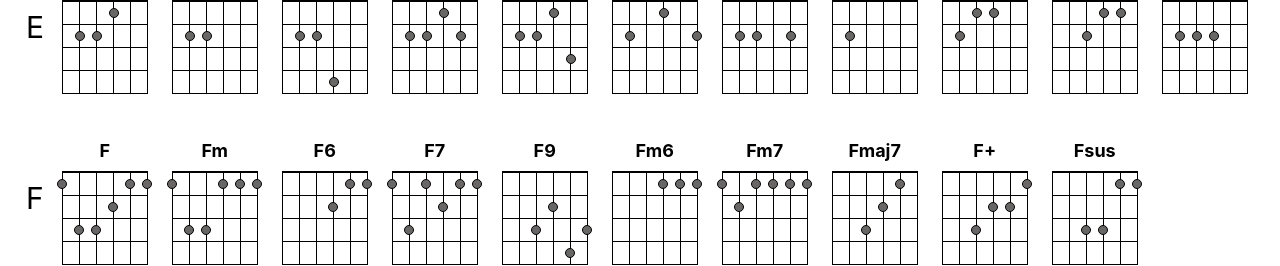
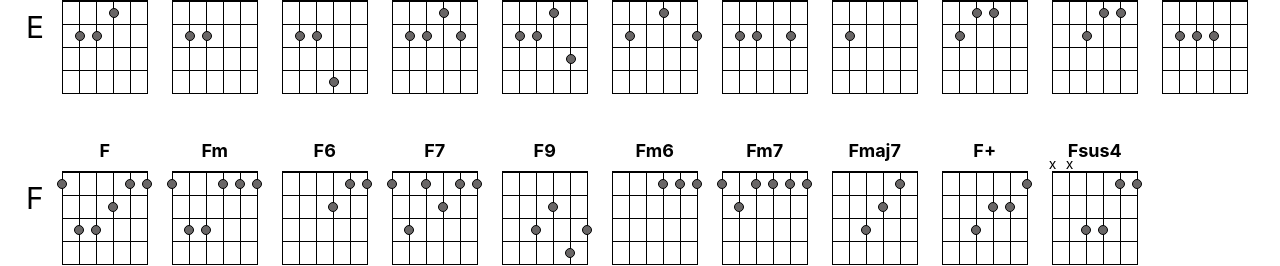
Before and after one commit to SVladikO/music_choird, a React (Create React App) app: page / in a window 1280 px wide. Shown: the part 895-1161 px from the top of the page. Built offline with nearby package versions, Linux system fonts and the light colour scheme.

Commit message:
Added Fsus4

```diff
--- a/src/data/guitar.js
+++ b/src/data/guitar.js
@@ -82,7 +82,7 @@ const guitarData = [
             {name: 'Fm7', notes: [[1, 2, 3, 4, 6], [5], [], [],], headerNotes: []},
             {name: 'Fmaj7', notes: [[2], [3], [4], [],], headerNotes: []},
             {name: 'F+', notes: [[1], [2, 3], [4], [],], headerNotes: []},
-            {name: 'Fsus', notes: [[1, 2], [], [3, 4], [],], headerNotes: []},
+            {name: 'Fsus4', notes: [[1, 2], [], [3, 4], []], headerNotes: [9, 11]},
         ]
     },
     {
--- a/src/data/piano.js
+++ b/src/data/piano.js
@@ -82,7 +82,7 @@ const guitarData = [
             {name: 'Fm7', notes: [6, 9, 13, 16]},
             {name: 'Fmaj7', notes: [6, 10, 13, 17]},
             {name: 'F+', notes: [6, 10, 14]},
-            {name: 'Fsus', notes: []},
+            {name: 'Fsus4', notes: [6, 11, 13]},
         ]
     },
     {
--- a/src/data/ukulele.js
+++ b/src/data/ukulele.js
@@ -82,7 +82,7 @@ const ukuleleData = [
             {name: 'Fm7', notes: [[2, 4], [], [1, 3], []], headerNotes: []},
             {name: 'Fmaj7', notes: [[2], [4], [1], [3]], headerNotes: []},
             {name: 'F+', notes: [[2, 3], [4], [], []], headerNotes: []},
-            {name: 'Fsus', notes: [[2], [], [1], []], headerNotes: []},
+            {name: 'Fsus4', notes: [[1, 2], [], [4], []], headerNotes: [6]},
         ]
     },
     {
```
